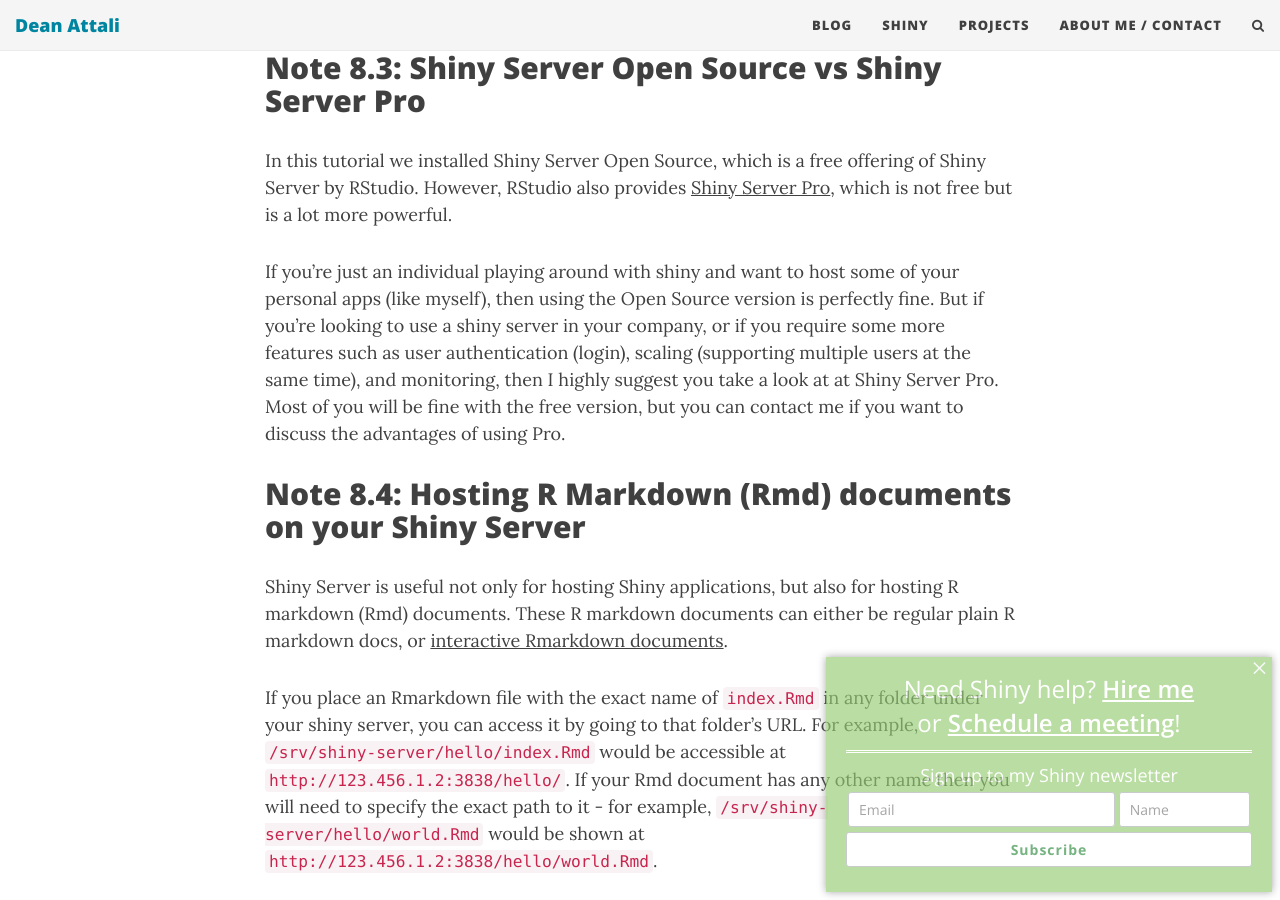
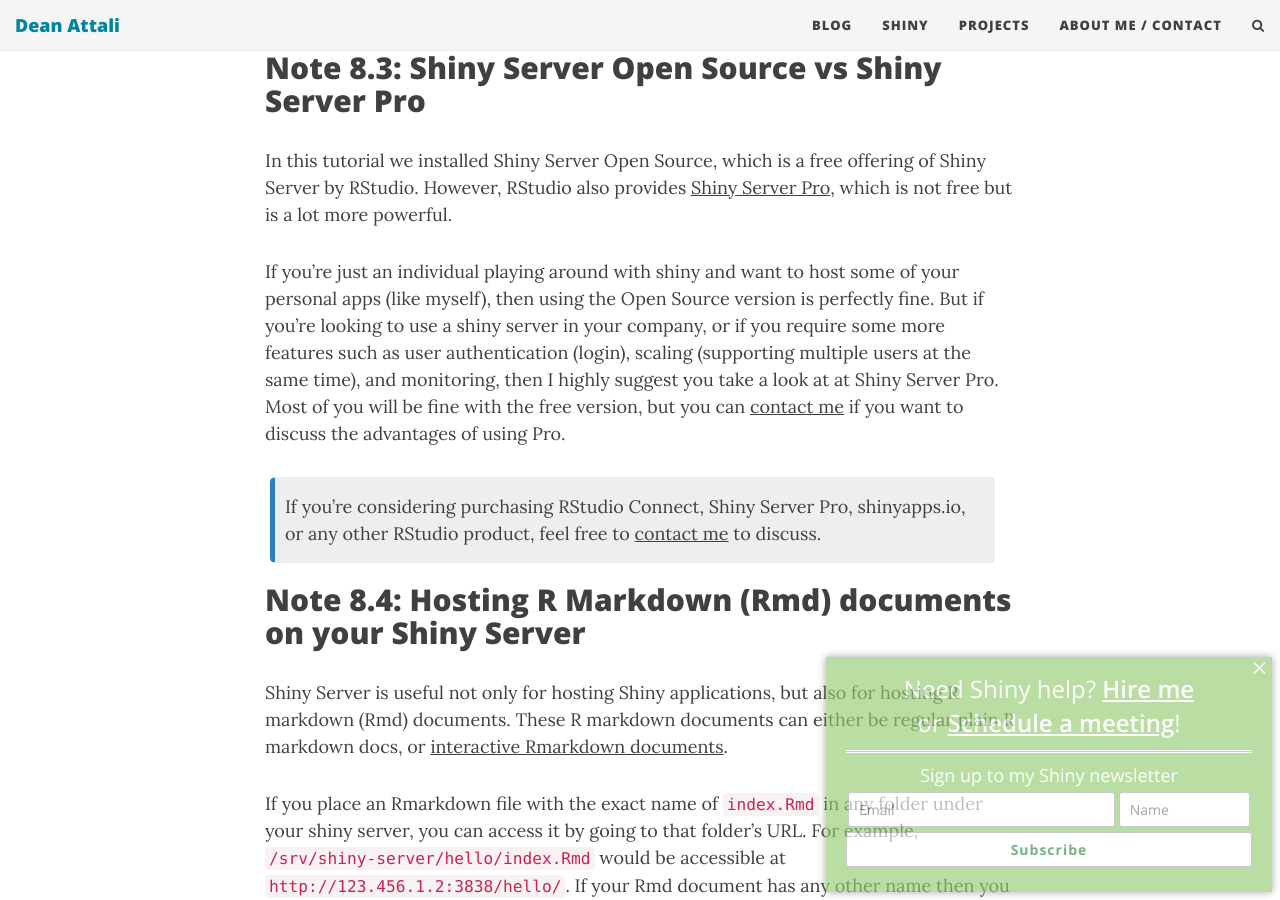
Before and after one commit to daattali/daattali.github.io, a Jekyll site: the page built from _posts/2015-05-09-setup-rstudio-shiny-server-digital-ocean.md, in a window 1280 px wide and 900 px high, scrolled down 13515 px. Built offline with Jekyll 4.4.1, drawn with Linux system fonts in a browser that asks for light colours; nearby versions of some CDN libraries; comment, search, counter and statistics services are not loaded.

Commit message:
Update 2015-05-09-setup-rstudio-shiny-server-digital-ocean.md

```diff
--- a/_posts/2015-05-09-setup-rstudio-shiny-server-digital-ocean.md
+++ b/_posts/2015-05-09-setup-rstudio-shiny-server-digital-ocean.md
@@ -291,7 +291,10 @@
 
 In this tutorial we installed Shiny Server Open Source, which is a free offering of Shiny Server by RStudio. However, RStudio also provides [Shiny Server Pro](https://www.rstudio.com/products/shiny-server-pro/), which is not free but is a lot more powerful.
 
-If you're just an individual playing around with shiny and want to host some of your personal apps (like myself), then using the Open Source version is perfectly fine. But if you're looking to use a shiny server in your company, or if you require some more features such as user authentication (login), scaling (supporting multiple users at the same time), and monitoring, then I highly suggest you take a look at at Shiny Server Pro. Most of you will be fine with the free version, but you can contact me if you want to discuss the advantages of using Pro.
+If you're just an individual playing around with shiny and want to host some of your personal apps (like myself), then using the Open Source version is perfectly fine. But if you're looking to use a shiny server in your company, or if you require some more features such as user authentication (login), scaling (supporting multiple users at the same time), and monitoring, then I highly suggest you take a look at at Shiny Server Pro. Most of you will be fine with the free version, but you can [contact me]({{ site.url }}/aboutme#contact) if you want to discuss the advantages of using Pro.
+
+{: .box-note}
+If you're considering purchasing RStudio Connect, Shiny Server Pro, shinyapps.io, or any other RStudio product, feel free to [contact me]({{ site.url }}/aboutme#contact) to discuss.
 
 ## Note 8.4: Hosting R Markdown (Rmd) documents on your Shiny Server {#host-rmd}
 
```
